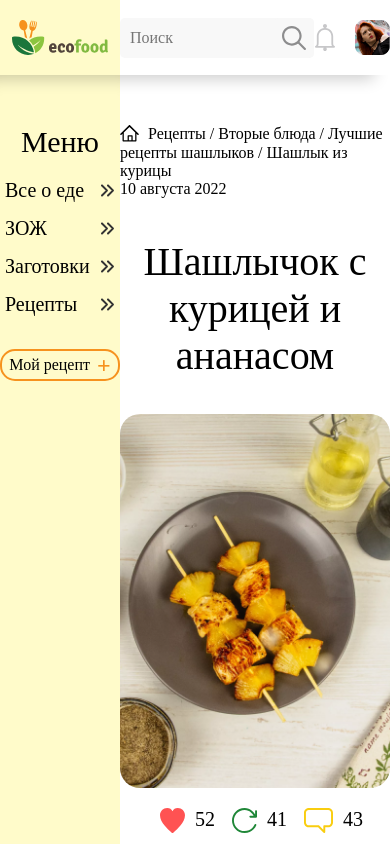
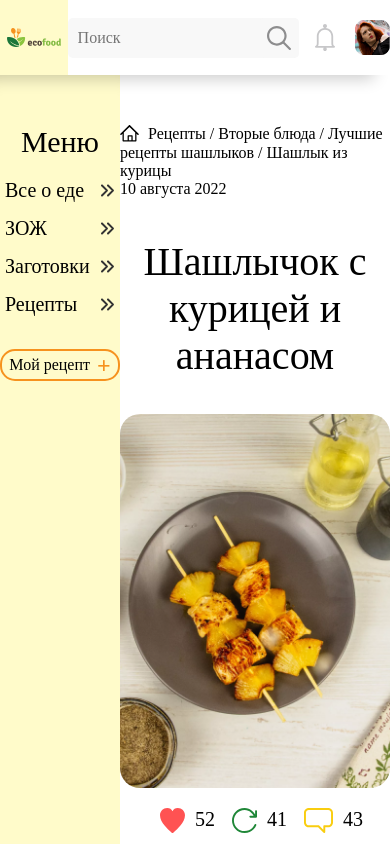
Before and after one commit to asen7078/asen7078.github.io, a plain HTML site: page index.html in a window 390 px wide. Shown: the top 844 px of the page. Drawn offline with Linux system fonts and the light colour scheme.

Commit message:
Update style.css

```diff
--- a/style.css
+++ b/style.css
@@ -279,7 +279,7 @@ button {
         display: none;
     }
     .one{
-        min-width: 120px;
+        width: 175px;
     }
     .two{
         width:600px;
```
